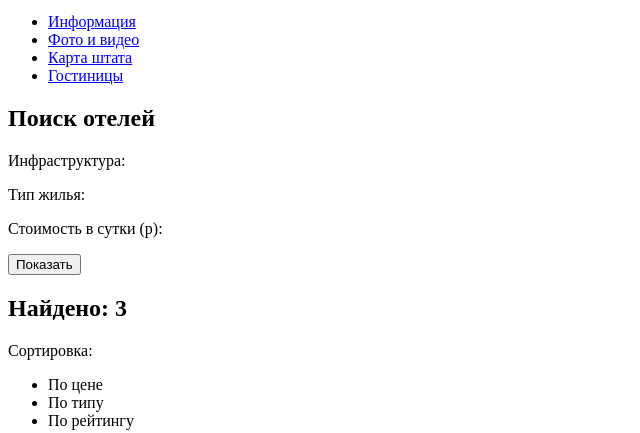
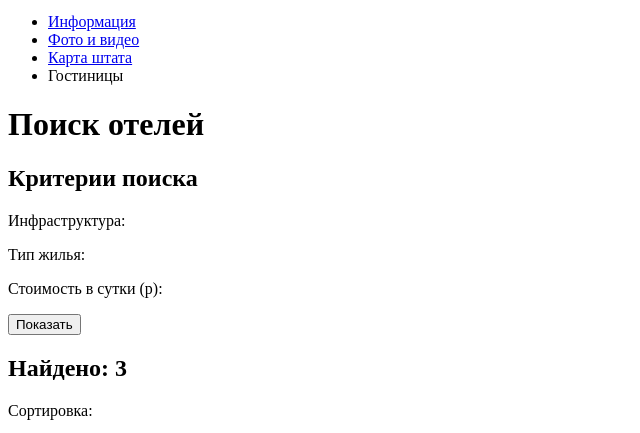
Before and after one commit to Julia-Jill/371779-sedona-26, a plain HTML site: page inner.html in a window 1280 px wide. Shown: the part 29-462 px from the top of the page, without its empty margins (0-640 px from the left). Drawn offline with Linux system fonts and the light colour scheme.

Commit message:
Внесла правки

```diff
--- a/inner.html
+++ b/inner.html
@@ -14,15 +14,16 @@
           <li><a href="#">Информация</a></li>
           <li><a href="#">Фото и видео</a></li>
           <li><a href="#">Карта штата</a></li>
-          <li><a href="inner.html">Гостиницы</a></li>
+          <li><a>Гостиницы</a></li>
         </ul>
       </nav>
     </header>
 
 
     <main>
+      <h1>Поиск отелей</h1><!--Скрыть-->
       <section><!--Красная секция-->
-        <h1>Поиск отелей</h1><!--Скрыть-->
+        <h2>Критерии поиска</h2><!--Скрыть-->
         <form>
           <p>Инфраструктура:</p>
           <!--Тут будут формы-->
```
